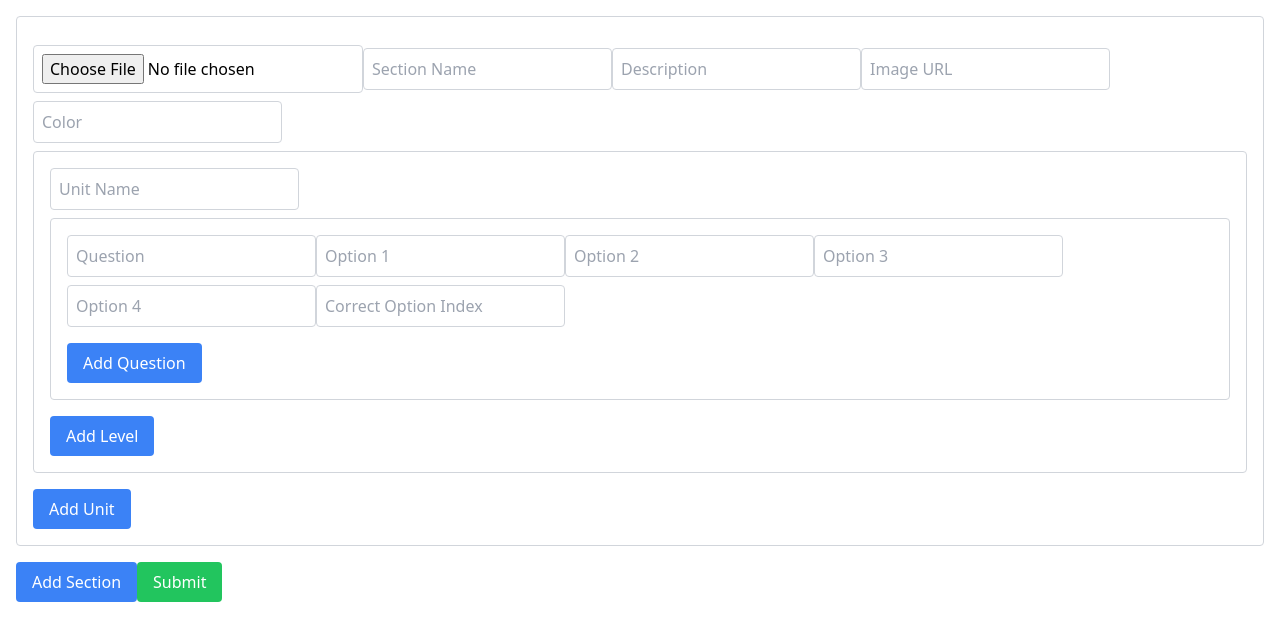
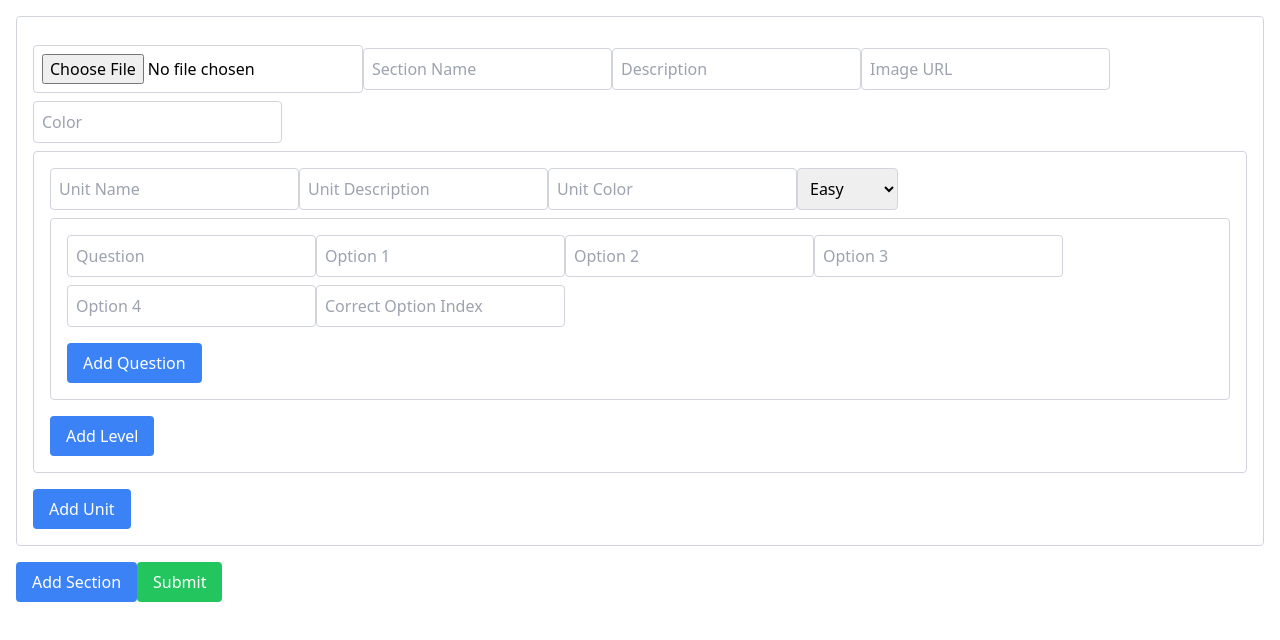
Before and after one commit to iamrosada/front-quiz-testing, a React (Create React App) app: page / in a window 1280 px wide. Shown: the top 640 px of the page. Built offline with nearby package versions, Linux system fonts and the light colour scheme.

Commit message:
fea: done

```diff
--- a/src/quiz.tsx
+++ b/src/quiz.tsx
@@ -307,6 +307,9 @@ interface QuizData {
   color: string;
   units: {
     unitName: string;
+    description: string; // Novo campo para a descrição
+    color: string; // Novo campo para a cor
+    difficulty: "easy" | "medium" | "hard"; // Novo campo para a dificuldade
     levels: {
       quizes: {
         questionText: string;
@@ -327,6 +330,11 @@ const CreateQuizForm: React.FC = () => {
       units: [
         {
           unitName: "",
+          color: "", // Cor inicial vazia
+
+          difficulty: "easy", // Dificuldade padrão é fácil
+          description: "", // Descrição inicial vazia
+
           levels: [
             {
               quizes: [
@@ -354,6 +362,11 @@ const CreateQuizForm: React.FC = () => {
         units: [
           {
             unitName: "",
+            difficulty: "easy", // Dificuldade padrão é fácil
+            color: "", // Cor inicial vazia
+
+            description: "", // Descrição inicial vazia
+
             levels: [
               {
                 quizes: [
@@ -375,6 +388,9 @@ const CreateQuizForm: React.FC = () => {
     const newFormData = [...formData];
     newFormData[sectionIndex].units.push({
       unitName: "",
+      difficulty: "easy", // Dificuldade padrão é fácil
+      color: "", // Cor inicial vazia
+      description: "", // Descrição inicial vazia
       levels: [
         {
           quizes: [
@@ -435,6 +451,7 @@ const CreateQuizForm: React.FC = () => {
     }
     setFormData(newFormData);
   };
+
   const handleImageChange = (
     e: React.ChangeEvent<HTMLInputElement>,
     sectionIndex: number
@@ -457,10 +474,10 @@ const CreateQuizForm: React.FC = () => {
     e.preventDefault();
     try {
       // const response = await axios.post("/api/create-quiz", formData);
-      // await axios.post(
-      //   "http://localhost:8080/v1/education/quiz/create",
-      //   formData
-      // );
+      await axios.post(
+        "http://localhost:8080/v1/education/quiz/create",
+        formData
+      );
 
       console.log(JSON.stringify(formData, null, 2));
       // Perform any actions needed after data submission here
@@ -576,6 +593,75 @@ const CreateQuizForm: React.FC = () => {
                 }
                 className="border border-gray-300 rounded p-2 mb-2"
               />
+              <input
+                type="text"
+                placeholder="Unit Description"
+                value={unit.description}
+                onChange={(e) =>
+                  setFormData(
+                    formData.map((item, index) =>
+                      index === sectionIndex
+                        ? {
+                            ...item,
+                            units: item.units.map((u: any, i: any) =>
+                              i === unitIndex
+                                ? { ...u, description: e.target.value }
+                                : u
+                            ),
+                          }
+                        : item
+                    )
+                  )
+                }
+                className="border border-gray-300 rounded p-2 mb-2"
+              />
+              <input
+                type="text"
+                placeholder="Unit Color"
+                value={unit.color}
+                onChange={(e) =>
+                  setFormData(
+                    formData.map((item, index) =>
+                      index === sectionIndex
+                        ? {
+                            ...item,
+                            units: item.units.map((u: any, i: any) =>
+                              i === unitIndex
+                                ? { ...u, color: e.target.value }
+                                : u
+                            ),
+                          }
+                        : item
+                    )
+                  )
+                }
+                className="border border-gray-300 rounded p-2 mb-2"
+              />
+
+              <select
+                value={unit.difficulty}
+                onChange={(e) =>
+                  setFormData(
+                    formData.map((item, index) =>
+                      index === sectionIndex
+                        ? {
+                            ...item,
+                            units: item.units.map((u: any, i: any) =>
+                              i === unitIndex
+                                ? { ...u, difficulty: e.target.value }
+                                : u
+                            ),
+                          }
+                        : item
+                    )
+                  )
+                }
+                className="border border-gray-300 rounded p-2 mb-2"
+              >
+                <option value="easy">Easy</option>
+                <option value="medium">Medium</option>
+                <option value="hard">Hard</option>
+              </select>
               {unit.levels.map((level: any, levelIndex: any) => (
                 <div
                   key={levelIndex}
```
